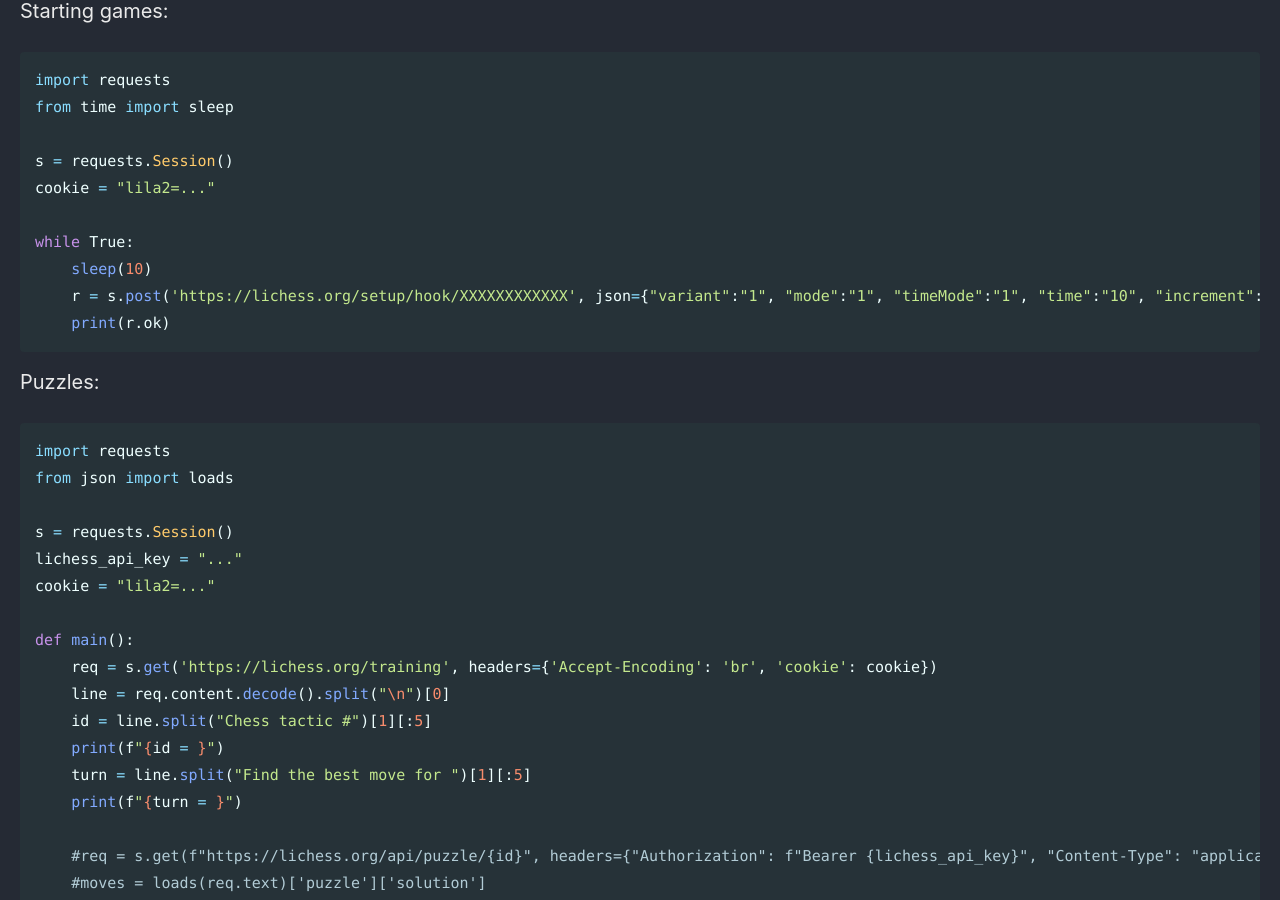
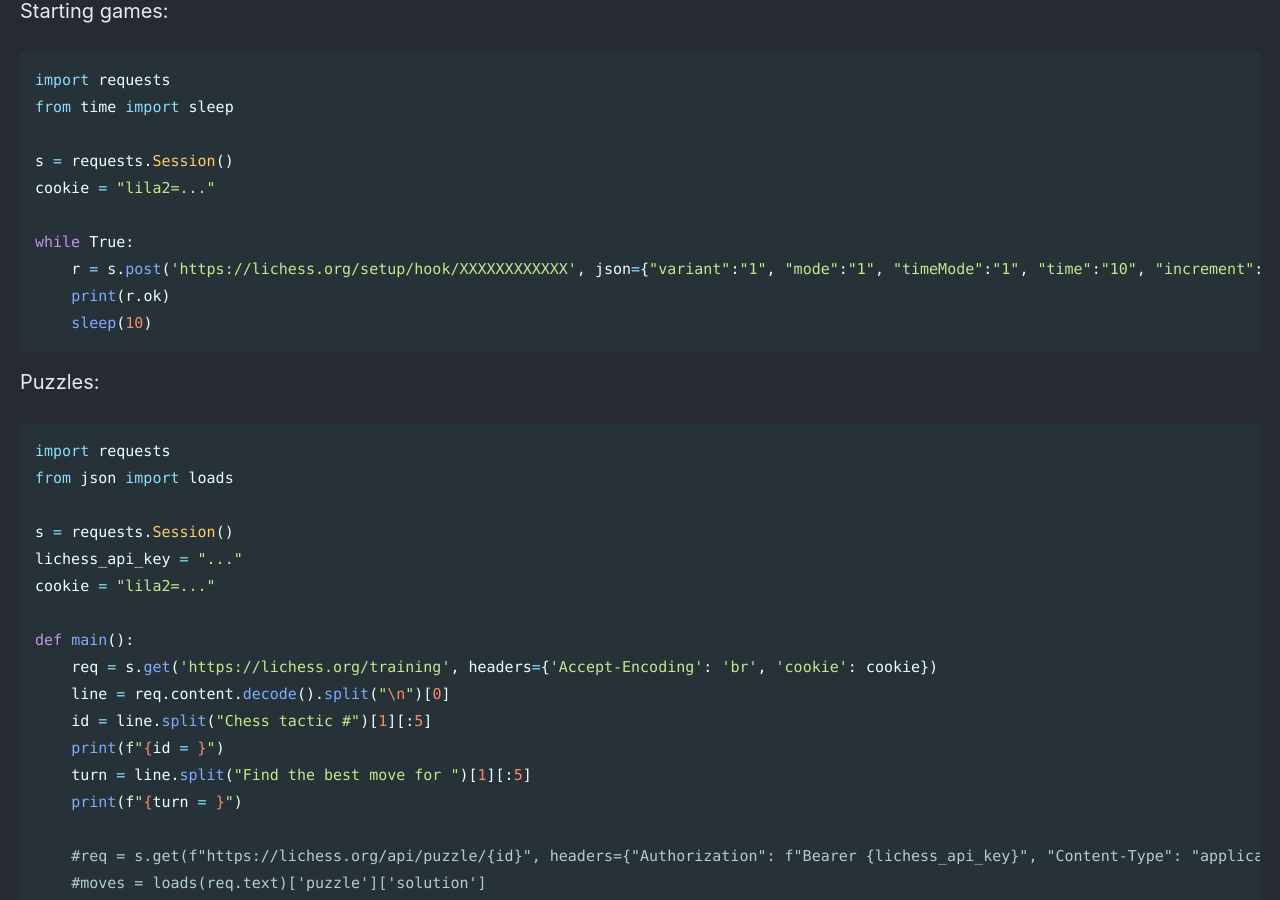
Before and after one commit to Connor-McCartney/Connor-McCartney.github.io, a Jekyll site: the page built from _pages/misc/lichess.md, in a window 1280 px wide and 900 px high, scrolled down 912 px. Built offline with Jekyll 4.4.1, drawn with Linux system fonts in a browser that asks for light colours; cached includes are drawn as plain includes.

````diff
--- a/_pages/misc/lichess.md
+++ b/_pages/misc/lichess.md
@@ -42,9 +42,9 @@ s = requests.Session()
 cookie = "lila2=..."
 
 while True:
-    sleep(10)
     r = s.post('https://lichess.org/setup/hook/XXXXXXXXXXXX', json={"variant":"1", "mode":"1", "timeMode":"1", "time":"10", "increment":"0", "days":"2", "days_range":"2", "color":"random"}, headers={'cookie': cookie})
     print(r.ok)
+    sleep(10)
 ```
 
 
````
